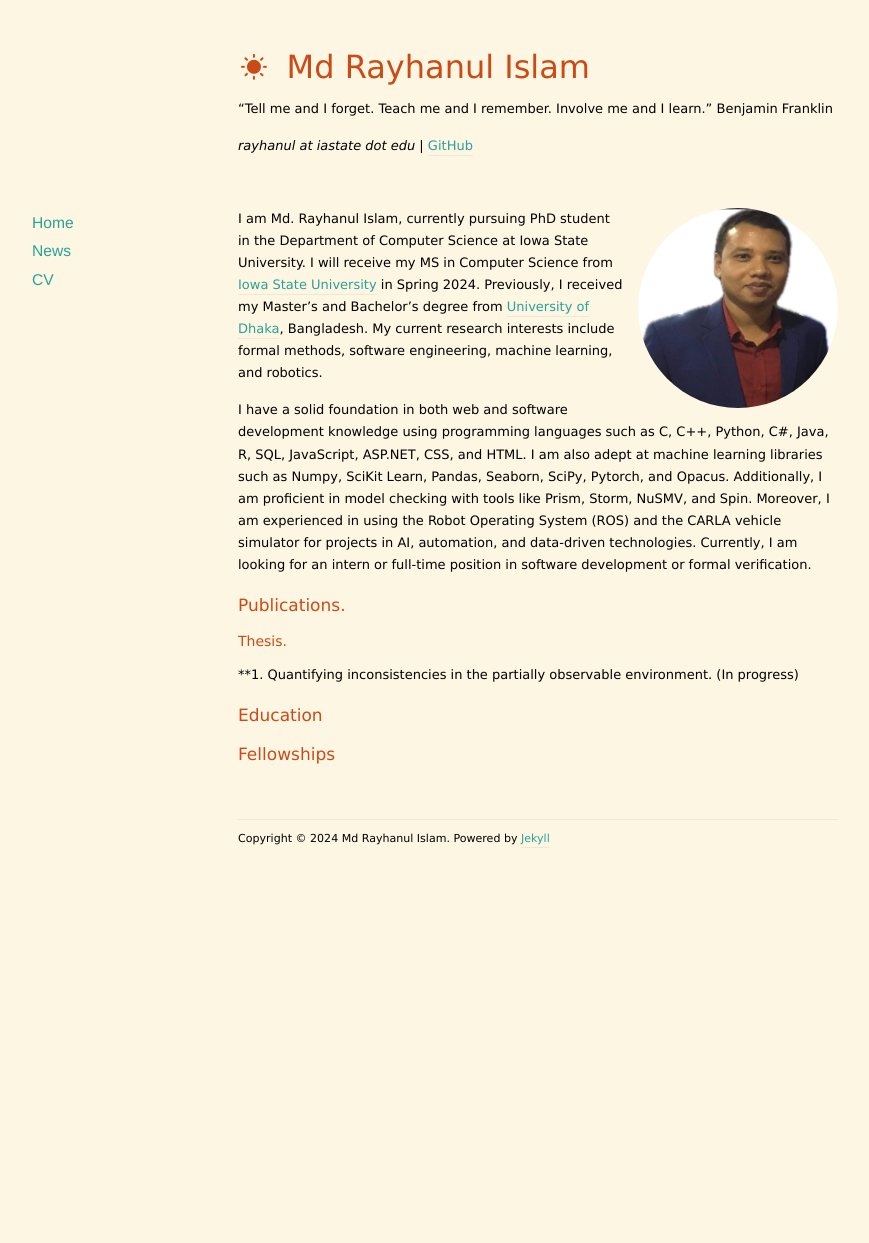
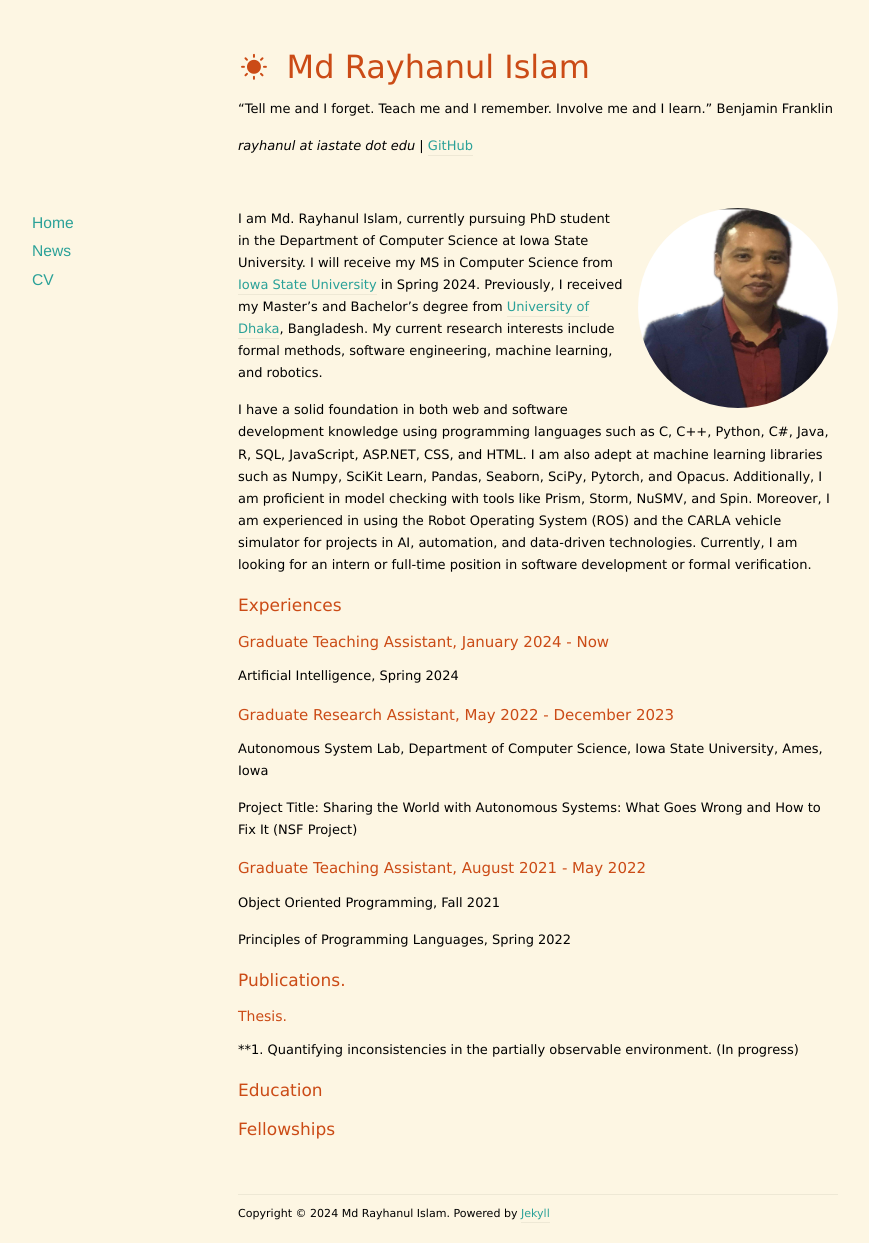
Before and after one commit to rayhanul/rayhanul.github.io, a Jekyll site: the page built from index.markdown, in a window 1280 px wide. Shown: the whole page, without its empty margins (102-971 px from the left). Built offline with Jekyll 4.4.1, drawn with Linux system fonts in a browser that asks for light colours; nearby versions of some CDN libraries; the list of posts is cut into pages by our own code; before the commit the page ends 900 px from its top, so only the background shows below that.

Commit message:
Update index.markdown

```diff
--- a/index.markdown
+++ b/index.markdown
@@ -25,6 +25,22 @@ int main(void){
 
 
 
+# Experiences
+
+## Graduate Teaching Assistant, January 2024 - Now
+Artificial Intelligence, Spring 2024
+
+
+## Graduate Research Assistant, May 2022 - December 2023
+Autonomous System Lab, Department of Computer Science, Iowa State University, Ames, Iowa
+
+Project Title: Sharing the World with Autonomous Systems: What Goes Wrong and How to Fix It (NSF Project)
+
+
+## Graduate Teaching Assistant, August 2021 - May 2022
+Object Oriented Programming, Fall 2021
+
+Principles of Programming Languages, Spring 2022
 
 
 
```
